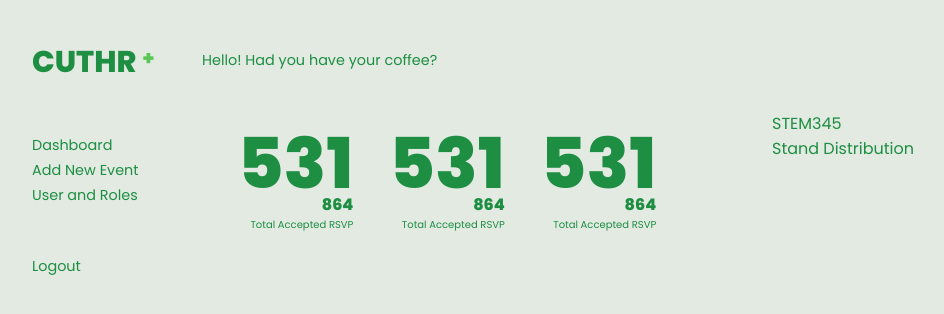
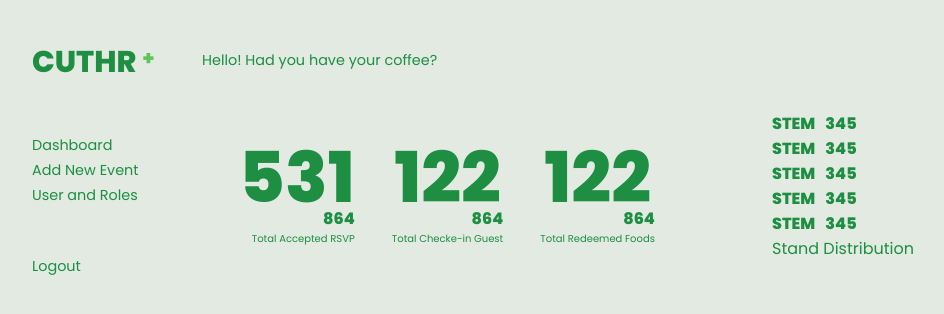
Before and after one commit to FajiSource/cuthr_admin_app, a React (Vite) app: page /dashboard in a window 1280 px wide. Shown: the top 314 px of the page, without its empty margins (18-962 px from the left). Built offline with nearby package versions, Linux system fonts and the light colour scheme.

Commit message:
updated dashboard v2

```diff
--- a/src/assets/globals.css
+++ b/src/assets/globals.css
@@ -52,6 +52,7 @@ a:hover{
 #light .logo{color: var(--primary-green);}
 #light .text{color: var( --third-green) ;}
 #light .bg{background-color: var(--primary-green);}
+#light .secondary-bg{background-color: var(--third-green);}
 
 #dark .bg{background-color: var(--secondary-green) ;}
 #dark{background-color: var(--primary-dark);}
@@ -257,3 +258,35 @@ a:hover{
     margin-top: -25px;
     font-weight: 800;
 }
+
+.admin-status{
+    display: flex;
+    flex-direction: column;
+    justify-content: left;
+    position: relative;
+}
+
+.status-container{
+    display: flex;
+    flex-direction: column;
+    justify-content: left;
+    gap: 5px;
+}
+.status{
+    display: flex;
+    align-items: center;
+    flex-direction: row;
+    gap: 10px;
+}
+.status span{
+    font-weight: 800;
+
+}
+.status-bar{
+    flex: 1;
+    position: relative;
+    border-radius: 10px;
+}
+.status-bar div{
+    border-radius: 10px;
+}
--- a/src/pages/DashBoard.jsx
+++ b/src/pages/DashBoard.jsx
@@ -9,23 +9,43 @@ export default function DashBoard() {
                         <span>Total Accepted RSVP</span>
                     </div>
                     <div className="dash-total">
-                        <strong>531</strong>
+                        <strong>122</strong>
                         <span>864</span>
-                        <span>Total Accepted RSVP</span>
+                        <span>Total Checke-in Guest</span>
                     </div>
                     <div className="dash-total">
-                        <strong>531</strong>
+                        <strong>122</strong>
                         <span>864</span>
-                        <span>Total Accepted RSVP</span>
+                        <span>Total Redeemed Foods</span>
                     </div>
                 </div>
 
-                <div className="admin-status">
-                    <div>
-                        <div>
+                <div className="admin-status text">
+                    <div className="statuc-container">
+                        <div className="status">
                             <span>STEM</span>
                             <span>345</span>
                             <div className="status-bar"><div></div></div>
+                        </div>
+                        <div className="status">
+                            <span>STEM</span>
+                            <span>345</span>
+                            <div className="status-bar"><div></div></div>
+                        </div>
+                        <div className="status">
+                            <span>STEM</span>
+                            <span>345</span>
+                            <div className="status-bar"><div></div></div>
+                        </div>
+                        <div className="status">
+                            <span>STEM</span>
+                            <span>345</span>
+                            <div className="status-bar"><div></div></div>
+                        </div>
+                        <div className="status">
+                            <span>STEM</span>
+                            <span>345</span>
+                            <div className="status-bar"><div className="secondary-bg" style={{width:"50%"}}></div></div>
                         </div>
                     </div>
                     <span>Stand Distribution</span>
```
